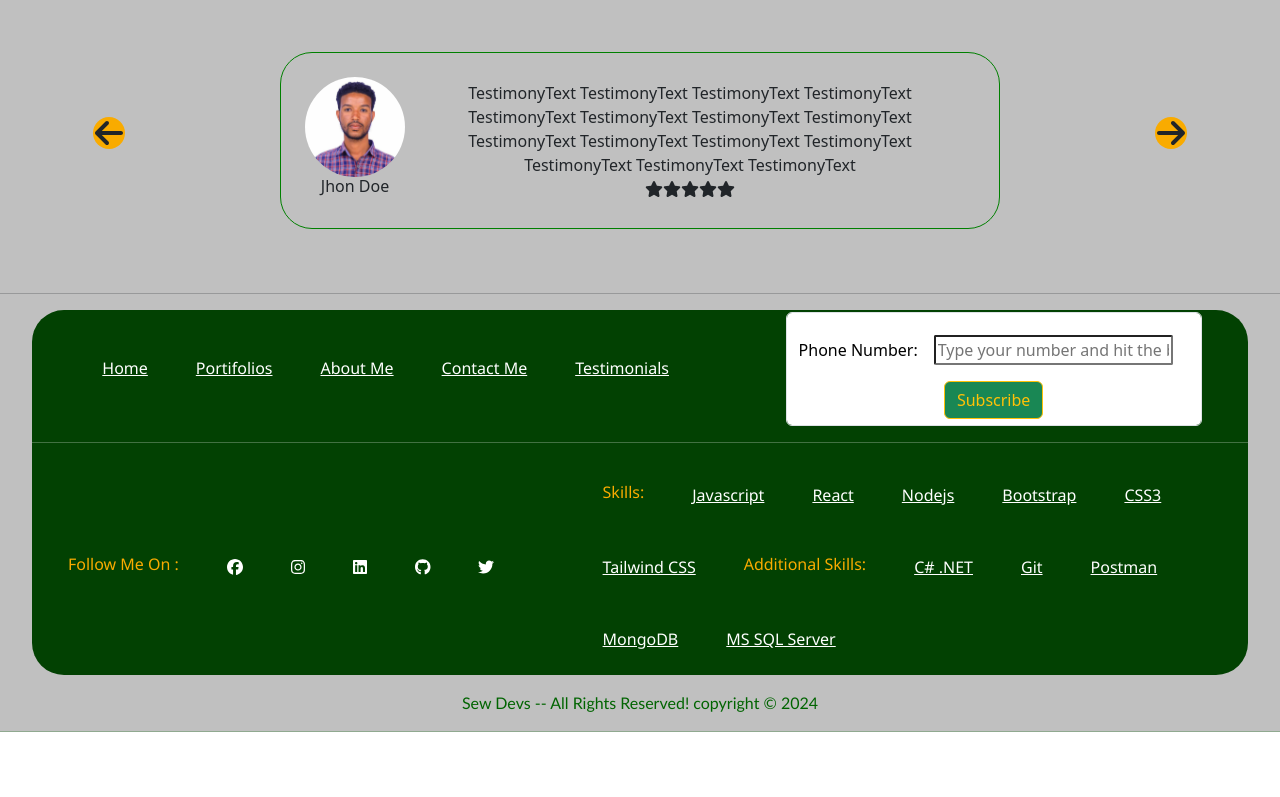
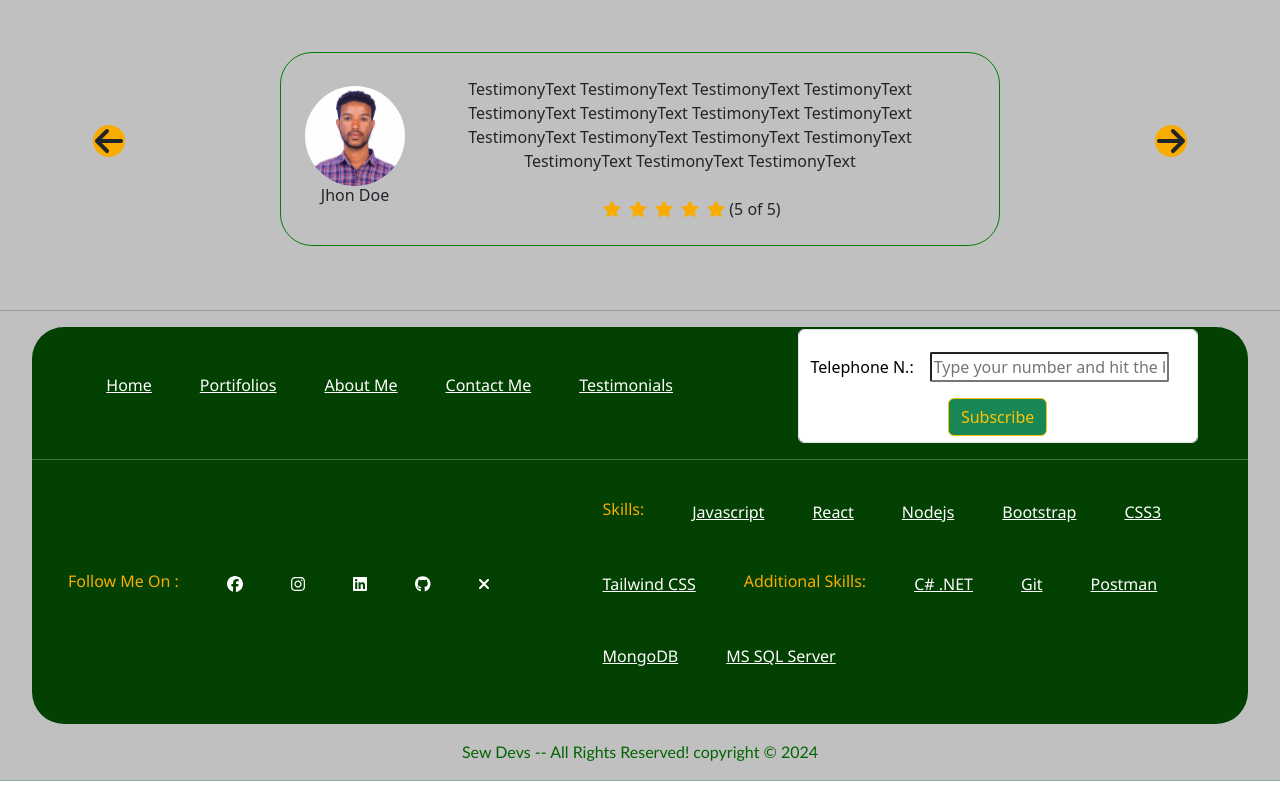
Before and after one commit to SEWLESEWBIAZEN/Personal_website, a React (Create React App) app in the folder client/: page / in a window 1280 px wide. Shown: the part 1193-1990 px from the top of the page. Before the commit the page ends 1941 px from the top, so only its background shows below. Built offline with nearby package versions, Linux system fonts and the light colour scheme.

Commit message:
style modify

```diff
--- a/client/src/App.css
+++ b/client/src/App.css
@@ -3,9 +3,5 @@
 .App {
   text-align: center;
   background-color: silver;
+
 }
-
-.App-logo {
-  height: 40vmin;
-  pointer-events: none;
-}
--- a/client/src/components/body/Index.js
+++ b/client/src/components/body/Index.js
@@ -1,6 +1,4 @@
 import React from "react";
-import { faArrowLeft, faArrowRight } from "@fortawesome/free-solid-svg-icons";
-import { FontAwesomeIcon } from "@fortawesome/react-fontawesome";
 
 // local component import
 import Home from "./home/Index";
--- a/client/src/components/body/testimonials/Stars.js
+++ b/client/src/components/body/testimonials/Stars.js
@@ -4,16 +4,17 @@ import { faStar } from '@fortawesome/free-solid-svg-icons';
 
 const Stars = () => {
   return (
-    <div>
+    <div className="mt-4">
       {[...Array(5)].map(star => {
         return (
           <>
-            <label>
-              <FontAwesomeIcon icon={faStar}/>
+            <label className="mx-1">
+              <FontAwesomeIcon color="#f9ab00" icon={faStar}/>
             </label>
+
           </>
         );
-      })}
+      })}(5 of 5)
     </div>
   );
 };
--- a/client/src/components/contactus/ContactForm.js
+++ b/client/src/components/contactus/ContactForm.js
@@ -24,8 +24,8 @@ const ContactForm = () => {
   };
 
   return (
-    <div className="my-2 mx-auto">
-      <h2 className='mx-auto'>Contact Me</h2>
+    <div className="my-2 mx-auto d-block">
+      <h2>Contact Me</h2>
       <form onSubmit={handleSubmit} className='form-control form-contact '>
         <div className="mb-3 d-block">
           <label htmlFor="name" className="form-label mb-0">Name</label>
--- a/client/src/components/contactus/contactus.css
+++ b/client/src/components/contactus/contactus.css
@@ -1,7 +1,7 @@
 .container-contactus{
     margin: auto auto !important;
     justify-content: center;
-   padding-top: 4rem  ;
+    padding-top: 4rem  ;
 
 }
 .icon-text,.icon-value{
--- a/client/src/components/footer/Form.js
+++ b/client/src/components/footer/Form.js
@@ -3,7 +3,7 @@ import React from 'react'
 const Form = () => {
   return (
     <form className='form-control form m-auto'>
-       <label className='text-black mt-3 form-group'> Phone Number:</label>
+       <label className='text-black mt-3 form-group'> Telephone N.:</label>
        <input type='tel' className='form-input m-3' placeholder='Type your number and hit the button..' required></input> <br/>
        <button type='submit' className='btn btn-success btn-outline-warning'> Subscribe</button>
     </form>
--- a/client/src/components/footer/SocialMedia.js
+++ b/client/src/components/footer/SocialMedia.js
@@ -5,28 +5,30 @@ import {
   faTwitter,
   faInstagram,
   faLinkedin,
-  faGithub
+  faGithub,
+
 
 } from "@fortawesome/free-brands-svg-icons";
+import { faTimes } from '@fortawesome/free-solid-svg-icons';
 
 const SocialMedia = () => {
   return (
     <div className="d-flex container link m-auto">
         <h6>Follow Me on :</h6>
-      <a>
+      <a href="https://www.facebook.com">
         <FontAwesomeIcon icon={faFacebook} />
       </a>
-      <a>
+      <a href="https://www.instagram.com">
         <FontAwesomeIcon icon={faInstagram} />
       </a>
-      <a>
+      <a href="https://www.linkedin.com">
         <FontAwesomeIcon icon={faLinkedin} />
       </a>
-      <a>
+      <a href="https://www.github.com/SEWLESEWBIAZEN">
         <FontAwesomeIcon icon={faGithub} />
       </a>
-      <a>
-        <FontAwesomeIcon icon={faTwitter} />
+      <a href="https://www.twitter.com">
+        <FontAwesomeIcon icon={faTimes} />
       </a>
 
     </div>
--- a/client/src/components/footer/footer.css
+++ b/client/src/components/footer/footer.css
@@ -3,6 +3,7 @@
     margin:auto 2rem;
     border-radius: 2rem;
     height:fit-content;
+    padding-bottom: 2rem;
 
 }
 .copyright{
--- a/client/src/components/navigation/nav.css
+++ b/client/src/components/navigation/nav.css
@@ -16,7 +16,7 @@ li>a:hover{
     font-weight: bolder;
     font-family: 'Times New Roman', Times, serif;
 }
-li>a:focus{
+li>.nav-link:focus{
     border-top: 5px  white solid;
     border-radius: 7rem;
     color: white !important;
--- a/client/src/components/navigation/nav.js
+++ b/client/src/components/navigation/nav.js
@@ -1,4 +1,5 @@
-import React from "react";
+import React, { useState } from "react";
+import {Link} from 'react-router-dom'
 import "./nav.css";
 
 /** font awesome imports */
@@ -6,11 +7,13 @@ import { FontAwesomeIcon } from "@fortawesome/react-fontawesome";
 import { faBars } from "@fortawesome/free-solid-svg-icons";
 
 const NavBar = () => {
+
+  //const [active,setActive]= useState("home");
   return (
     <div>
       <nav class="navbar navbar-expand-lg bg-success bg-body-primary fixed-top">
         <div class="container-fluid container">
-          <a class="navbar-brand" href="#">
+          <a class="navbar-brand" href="/">
             SB
           </a>
           <button
@@ -30,29 +33,29 @@ const NavBar = () => {
           >
             <ul className="navbar-nav mx-auto mb-2 mb-lg-0 ">
               <li className="nav-item">
-                <a className="nav-link" aria-current="page" href="/">
+                <Link className="nav-link" aria-current="page" to="/">
                   Home
-                </a>
+                </Link>
               </li>
               <li className="nav-item">
-                <a className="nav-link" href="#">
+                <Link className="nav-link" to="./">
                   About Me
-                </a>
+                </Link>
               </li>
               <li className="nav-item">
-                <a className="nav-link" href="#">
+                <Link className="nav-link" to="./">
                   My Portifolios
-                </a>
+                </Link>
               </li>
               <li className="nav-item">
-                <a className="nav-link" href="#">
+                <Link className="nav-link" to="./">
                   My Testimonials
-                </a>
+                </Link>
               </li>
               <li className="nav-item">
-                <a className="nav-link" href="contact-me" aria-disabled="true">
+                <Link className="nav-link" to="contact-me" aria-disabled="true">
                   Contact Me
-                </a>
+                </Link>
               </li>
             </ul>
             <ul className="navbar-nav ms-auto mb-2 mb-lg-0 ">
```
